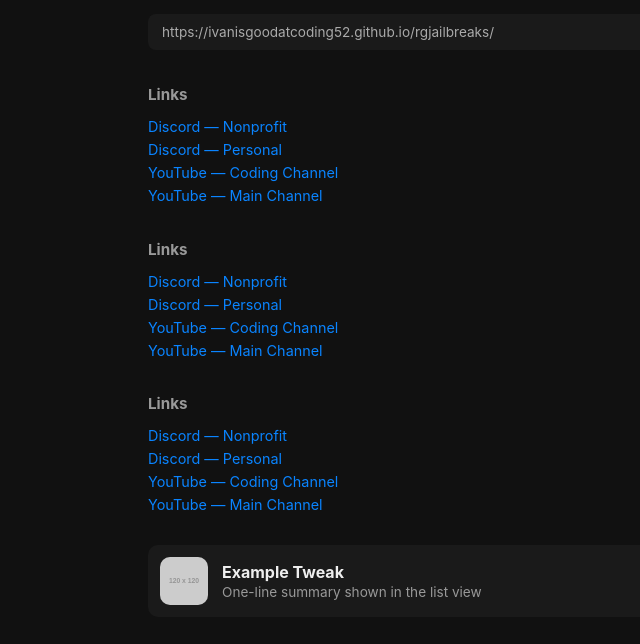
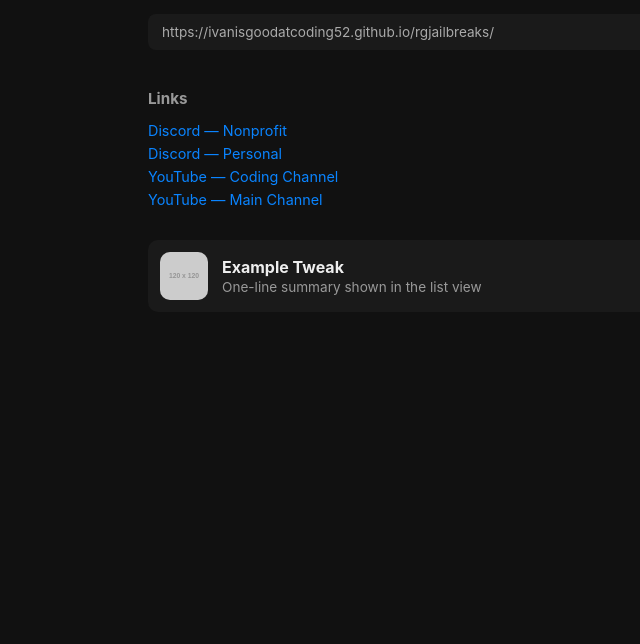
Before and after one commit to ivanisgoodatcoding52/rgjailbreaks, a plain HTML site: page index.html in a window 1280 px wide. Shown: the part 196-840 px from the top of the page, without its empty margins (172-812 px from the left). After the commit the page ends 800 px from the top, so only its background shows below. Drawn offline with Linux system fonts and the light colour scheme; placeholder pictures from the web are drawn by us.

Commit message:
Fix index.html - clean rewrite with single Links section

```diff
--- a/index.html
+++ b/index.html
@@ -12,15 +12,16 @@
   .add-buttons a { display: flex; align-items: center; gap: 8px; background:#222; color:#eee; text-decoration:none; padding: 10px 16px; border-radius: 10px; font-size: 0.9em; }
   .add-buttons img { width: 24px; height: 24px; }
   .url-box { background:#1a1a1a; padding: 10px 14px; border-radius: 8px; font-size: 0.85em; word-break: break-all; color:#aaa; }
+  .social-links { display:flex; flex-direction:column; gap:6px; margin: 24px 0; }
+  .social-links h3 { margin-bottom: 8px; font-size: 0.95em; color: #999; }
+  .social-links a { color:#0a84ff; text-decoration:none; font-size:0.9em; }
+  .social-links a:hover { text-decoration:underline; }
   .tweak-list { margin-top: 32px; display: flex; flex-direction: column; gap: 10px; }
   .tweak-card { display: flex; gap: 14px; align-items: center; background:#1a1a1a; padding: 12px; border-radius: 10px; text-decoration:none; color:#eee; }
   .tweak-card img { width: 48px; height: 48px; border-radius: 10px; object-fit: cover; background:#333; }
   .tweak-info h3 { margin: 0 0 2px 0; font-size: 1em; }
   .tweak-info p { margin: 0; font-size: 0.85em; color: #999; }
   .empty { color: #666; font-size: 0.9em; margin-top: 20px; }
-  .social-links { display:flex; flex-direction:column; gap:6px; margin: 20px 0; }
-  .social-links a { color:#0a84ff; text-decoration:none; font-size:0.9em; }
-  .social-links a:hover { text-decoration:underline; }
 </style>
 </head>
 <body>
@@ -42,26 +43,13 @@
   <div class="url-box">https://ivanisgoodatcoding52.github.io/rgjailbreaks/</div>
 
   <div class="social-links">
-    <h3 style="margin-bottom:8px; font-size:0.95em; color:#999;">Links</h3>
+    <h3>Links</h3>
     <a href="https://discord.gg/ga7yxwvrXc" target="_blank">Discord — Nonprofit</a>
     <a href="https://discord.gg/CHgBRkab2e" target="_blank">Discord — Personal</a>
     <a href="https://www.youtube.com/@rgcodesarray" target="_blank">YouTube — Coding Channel</a>
     <a href="https://www.youtube.com/@ivanisgood52" target="_blank">YouTube — Main Channel</a>
   </div>
-  <div class="social-links">
-    <h3 style="margin-bottom:8px; font-size:0.95em; color:#999;">Links</h3>
-    <a href="https://discord.gg/ga7yxwvrXc" target="_blank">Discord — Nonprofit</a>
-    <a href="https://discord.gg/CHgBRkab2e" target="_blank">Discord — Personal</a>
-    <a href="https://www.youtube.com/@rgcodesarray" target="_blank">YouTube — Coding Channel</a>
-    <a href="https://www.youtube.com/@ivanisgood52" target="_blank">YouTube — Main Channel</a>
-  </div>
-  <div class="social-links">
-    <h3 style="margin-bottom:8px; font-size:0.95em; color:#999;">Links</h3>
-    <a href="https://discord.gg/ga7yxwvrXc" target="_blank">Discord — Nonprofit</a>
-    <a href="https://discord.gg/CHgBRkab2e" target="_blank">Discord — Personal</a>
-    <a href="https://www.youtube.com/@rgcodesarray" target="_blank">YouTube — Coding Channel</a>
-    <a href="https://www.youtube.com/@ivanisgood52" target="_blank">YouTube — Main Channel</a>
-  </div>
+
   <div id="tweak-list" class="tweak-list"></div>
   <p id="empty-msg" class="empty" style="display:none;">No tweaks published yet.</p>
 </div>
```
